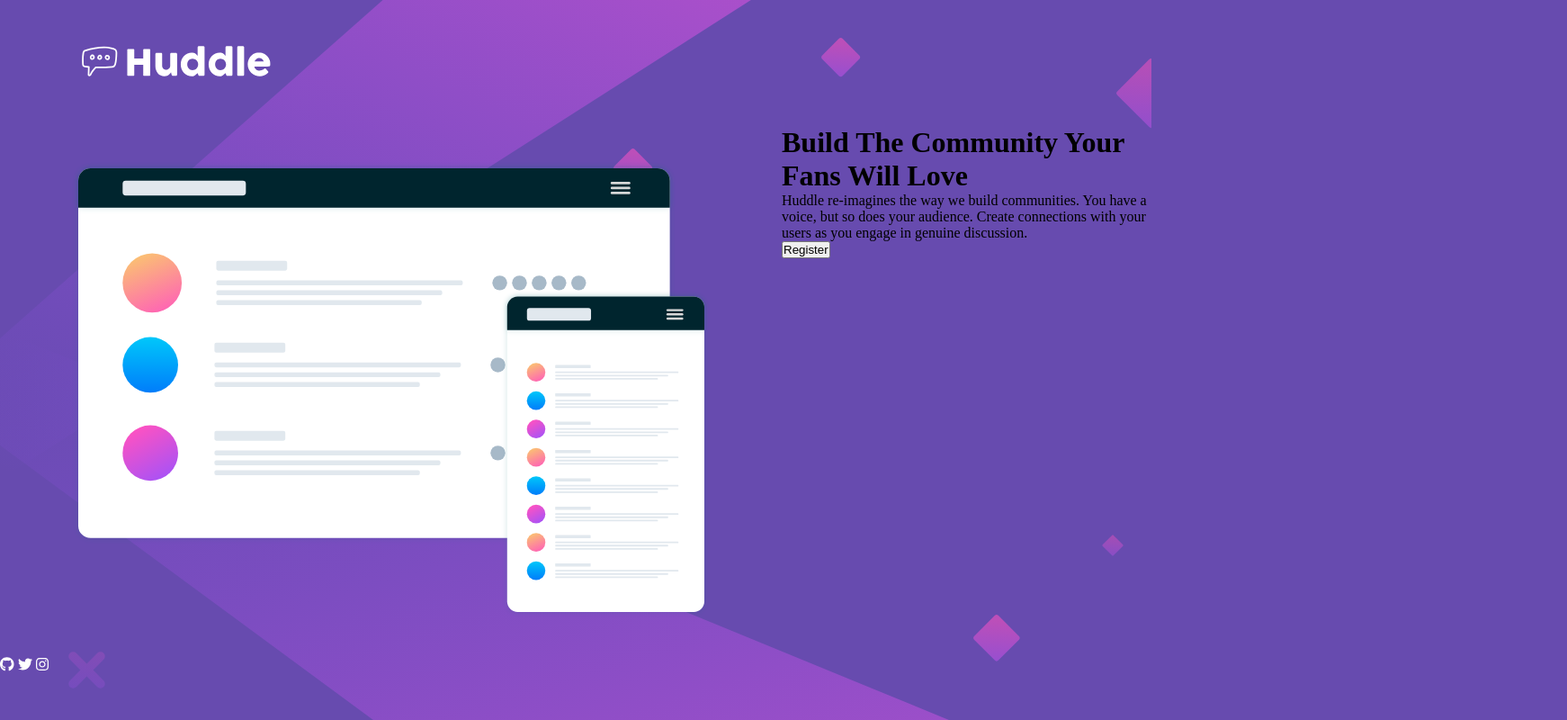
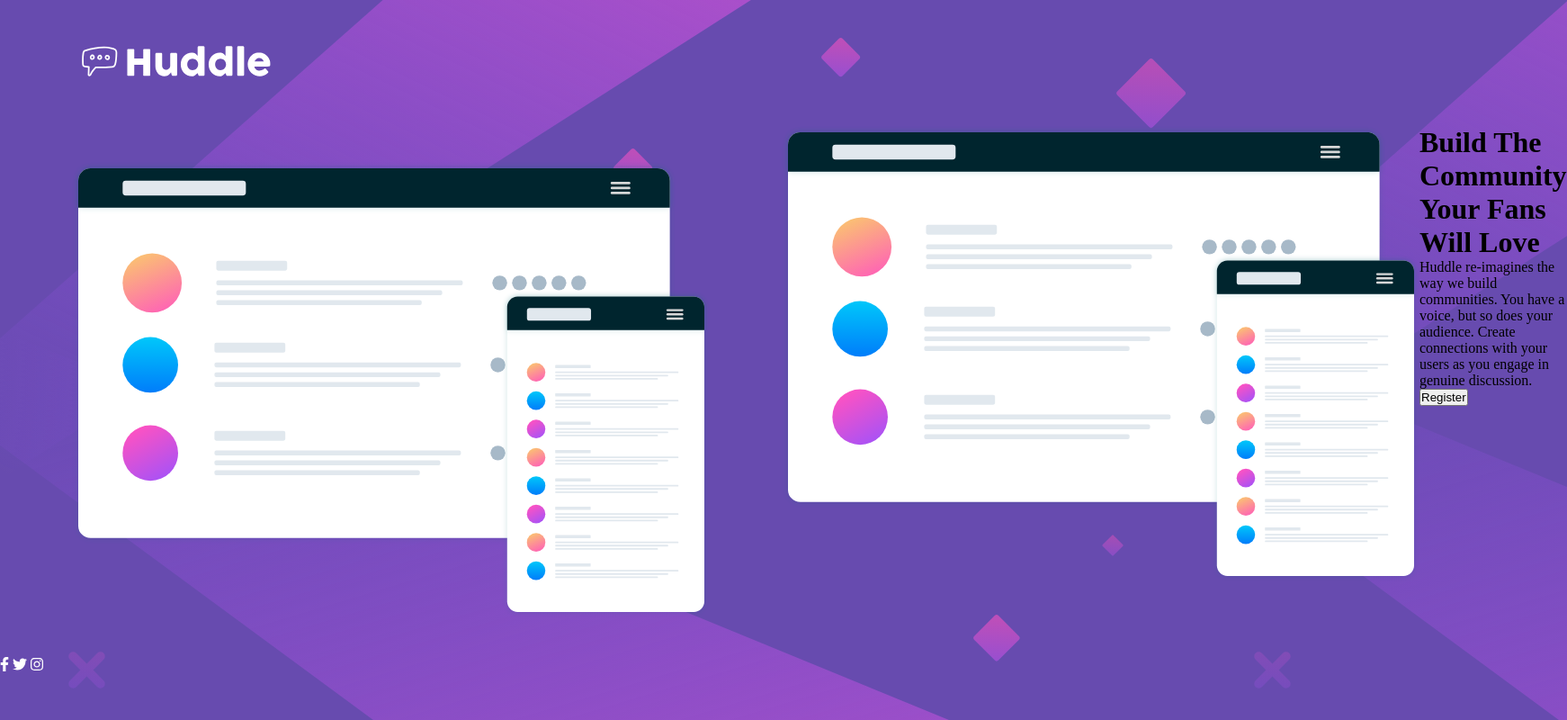
Before and after one commit to denilsonbezerra/huddle, a plain HTML site: page index.html in a window 1280 px wide. Shown: the whole page at 90% size, 1742 px wide, since content can reach past the window. Drawn offline with Linux system fonts and the light colour scheme.

Commit message:
Ajustando o HTML e semantica

```diff
--- a/index.html
+++ b/index.html
@@ -17,8 +17,12 @@
   </header>
 
   <main class="info">
+    <div class="mockup">
+      <img src="./src/img/illustration-mockups.svg">
+    </div>
+
     <div class="container">
-      <h1 class="title">Build The Community Your Fans Will Love</h1>
+      <h1 class="title">Build The Community <br> Your Fans Will Love</h1>
 
       <p class="description">
         Huddle re-imagines the way we build communities. You have a voice, but so does your audience. Create connections with your users as you engage in genuine discussion.
@@ -28,9 +32,10 @@
     </div>
   </main>
 
-  <footer class="social-links">
+  <footer class="footer">
+    <nav class="social-links">
       <a href="javascript: void(0)">
-      <i class="fa-brands fa-github"></i>
+        <i class="fa-brands fa-facebook-f"></i>
       </a>
 
       <a href="javascript: void(0)">
@@ -40,6 +45,7 @@
       <a href="javascript: void(0)">
         <i class="fa-brands fa-instagram"></i>
       </a>
+    </nav>
   </footer>
 
   <script src="https://cdnjs.cloudflare.com/ajax/libs/font-awesome/6.1.1/js/all.min.js"></script>
```
Lines whose indentation alone changed are shown as unchanged.
